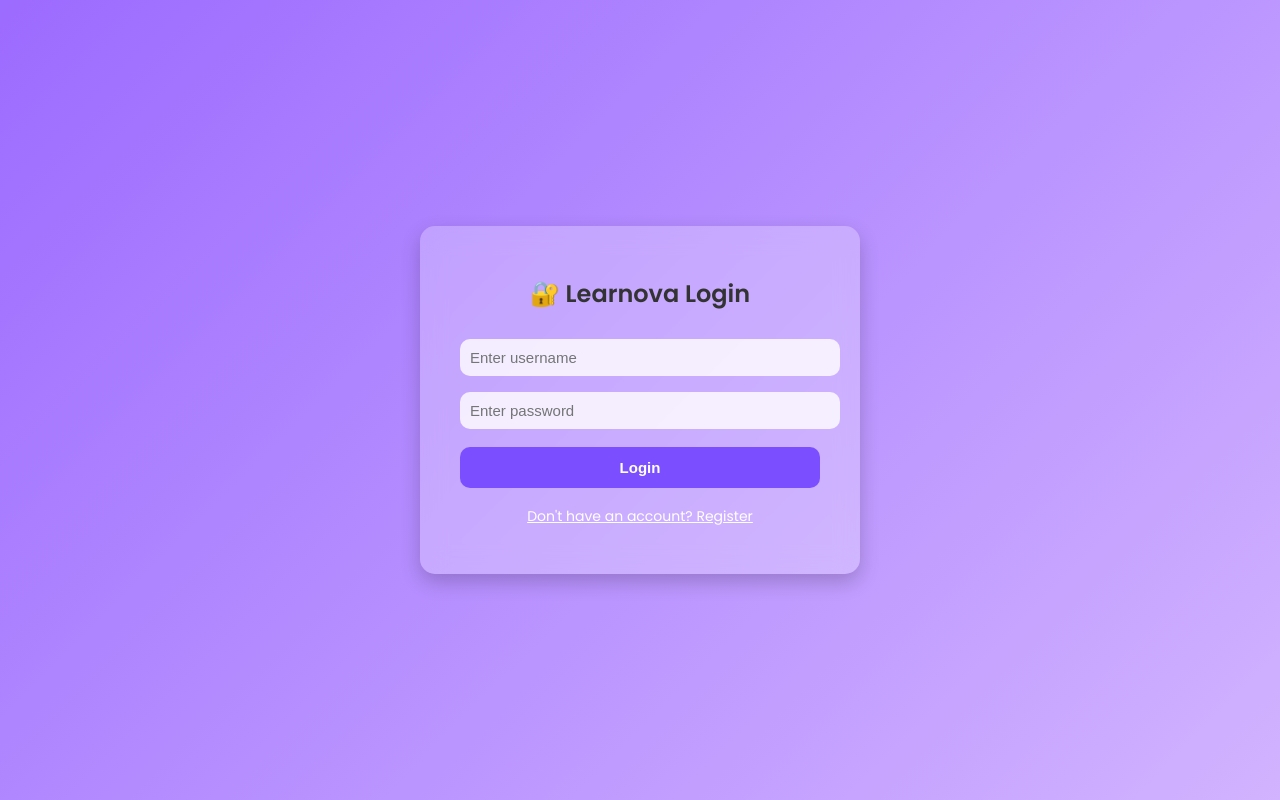
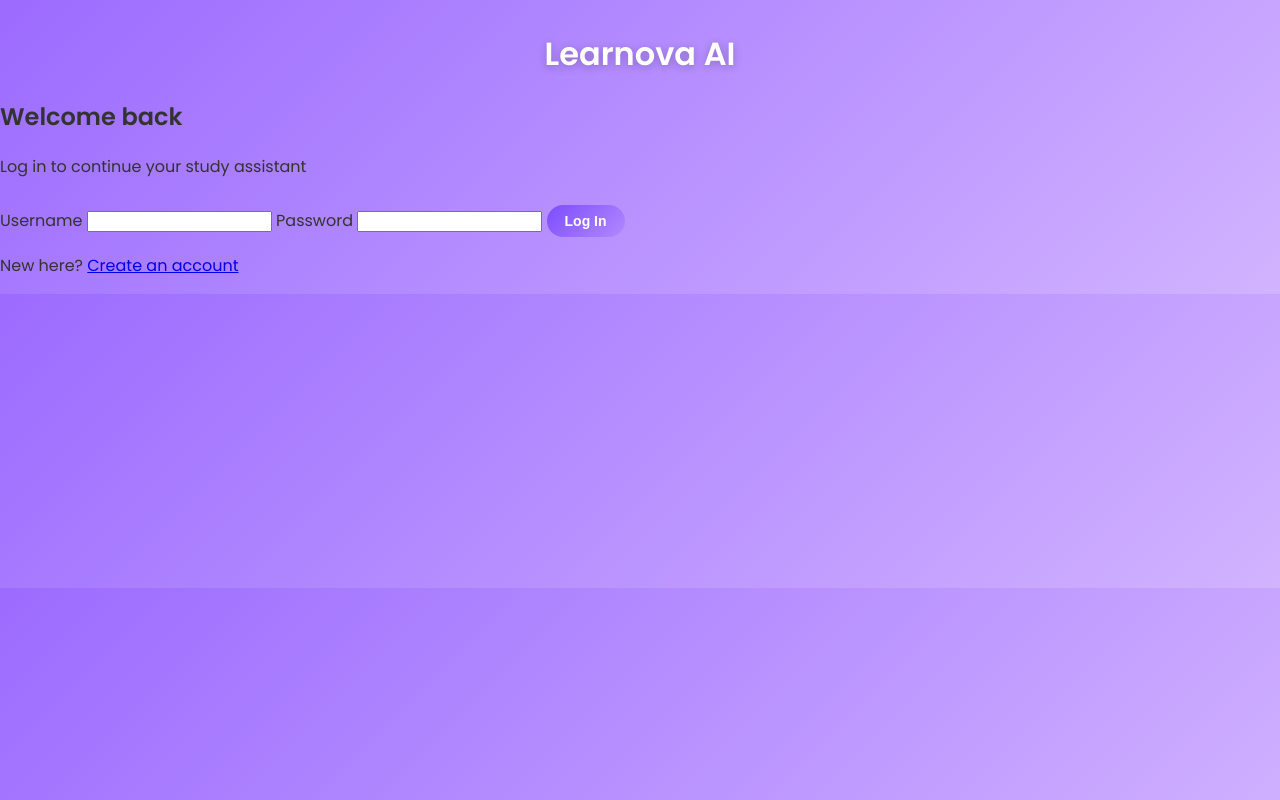
Before and after one commit to lasamailwb-source/learnova-ai, a Flask app: page /login in a window 1280 px wide. Run offline with Flask 3, Linux system fonts and the light colour scheme.

Commit message:
Update login.html

```diff
--- a/templates/login.html
+++ b/templates/login.html
@@ -1,72 +1,36 @@
 <!DOCTYPE html>
 <html lang="en">
 <head>
-    <meta charset="UTF-8">
-    <title>Login | Learnova AI</title>
-    <link rel="stylesheet" href="{{ url_for('static', filename='style.css') }}">
-    <style>
-        body {
-            display: flex;
-            justify-content: center;
-            align-items: center;
-            height: 100vh;
-            background: linear-gradient(135deg, #9c6bff, #d1b3ff);
-            font-family: 'Poppins', sans-serif;
-        }
-        .login-box {
-            background: rgba(255, 255, 255, 0.25);
-            padding: 30px 40px;
-            border-radius: 15px;
-            box-shadow: 0 8px 20px rgba(0,0,0,0.2);
-            text-align: center;
-            width: 360px;
-            backdrop-filter: blur(12px);
-        }
-        input {
-            width: 100%;
-            padding: 10px;
-            margin: 8px 0;
-            border-radius: 10px;
-            border: none;
-            background: rgba(255,255,255,0.8);
-            font-size: 15px;
-        }
-        button {
-            width: 100%;
-            padding: 12px;
-            border: none;
-            background: #7b4eff;
-            color: white;
-            font-size: 15px;
-            font-weight: bold;
-            border-radius: 10px;
-            cursor: pointer;
-            transition: 0.3s;
-        }
-        button:hover {
-            background: #6438d6;
-        }
-        a {
-            color: #fff;
-            font-size: 14px;
-        }
-    </style>
+  <meta charset="UTF-8">
+  <title>Login | Learnova AI</title>
+  <link rel="stylesheet" href="{{ url_for('static', filename='style.css') }}">
 </head>
-<body>
+<body class="auth-body">
+  <div class="auth-container">
+    <div class="auth-card">
+      <h1 class="app-title">Learnova AI</h1>
+      <h2 class="auth-title">Welcome back</h2>
+      <p class="auth-subtitle">Log in to continue your study assistant</p>
 
-<div class="login-box">
-    <h2>🔐 Learnova Login</h2>
+      {% if error %}
+        <div class="auth-error">{{ error }}</div>
+      {% endif %}
 
-    <form method="POST">
-        <input type="text" name="username" placeholder="Enter username" required>
-        <input type="password" name="password" placeholder="Enter password" required>
-        <button type="submit">Login</button>
-    </form>
+      <form method="POST" class="auth-form">
+        <label>Username</label>
+        <input type="text" name="username" required>
 
-    <p style="margin-top:15px;">
-        <a href="/register">Don't have an account? Register</a>
-    </p>
-</div>
+        <label>Password</label>
+        <input type="password" name="password" required>
 
+        <button type="submit" class="primary-btn">Log In</button>
+      </form>
+
+      <p class="auth-footer">
+        New here?
+        <a href="{{ url_for('register') }}">Create an account</a>
+      </p>
+    </div>
+  </div>
 </body>
 </html>
```
